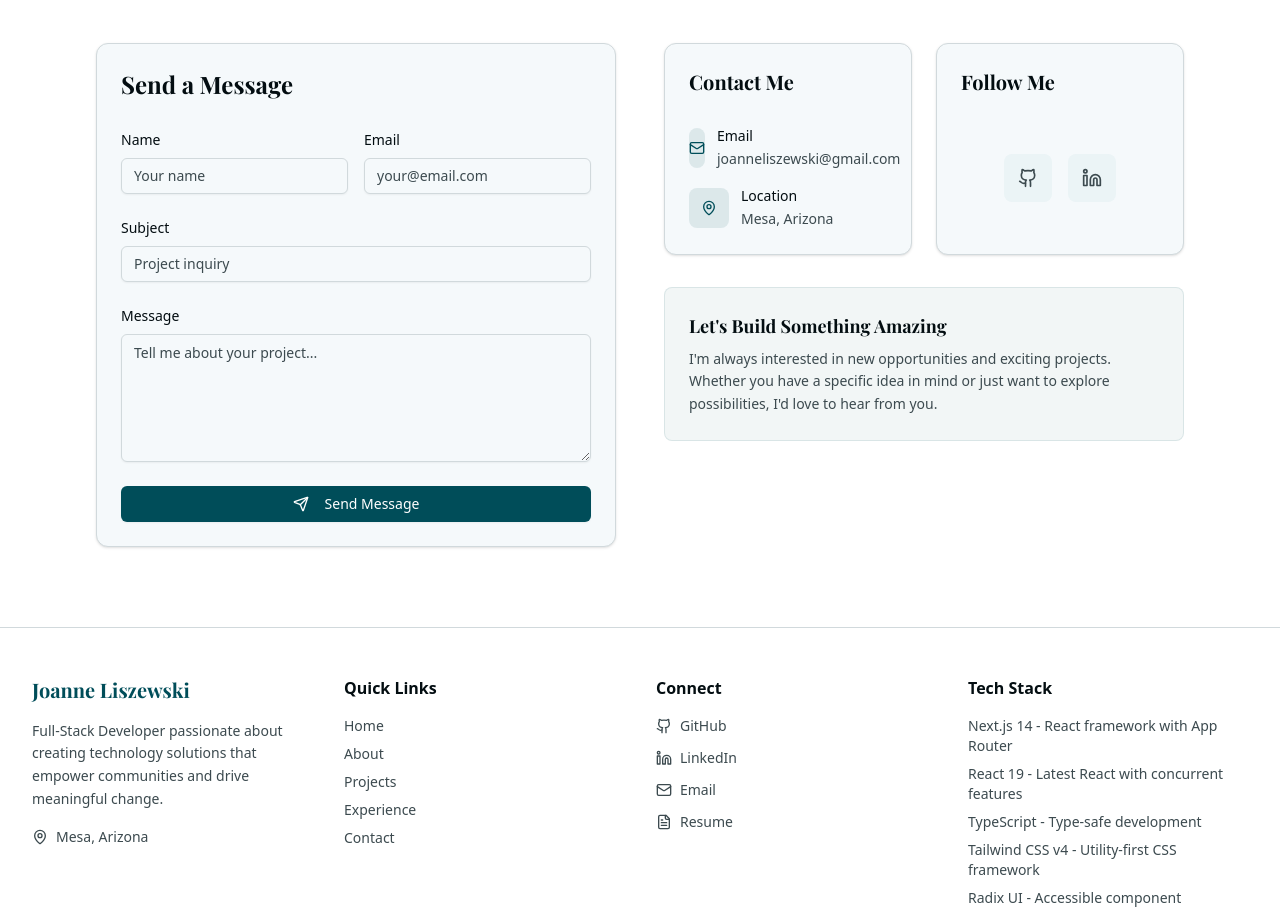
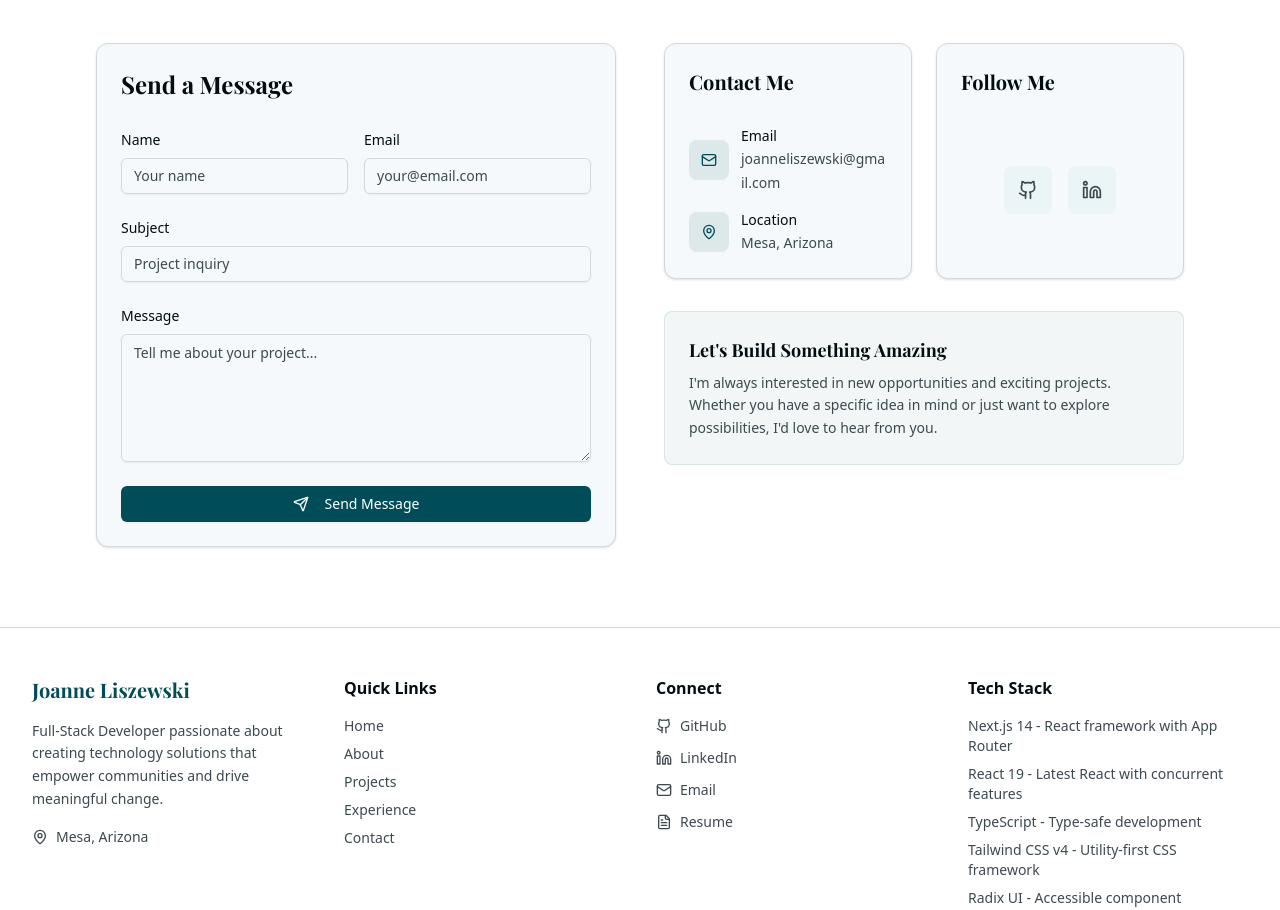
Before and after one commit to Jozewski/JLportfolio, a Next.js app: page / in a window 1280 px wide. Shown: the part 8240-9150 px from the top of the page. Built offline with nearby package versions, Linux system fonts and the light colour scheme; a web font is replaced by a local one.

Commit message:
Bug Fix.

```diff
--- a/components/contact.tsx
+++ b/components/contact.tsx
@@ -204,15 +204,16 @@ const handleSubmit = async (e: React.FormEvent) => {
                 </CardHeader>
                 <CardContent className="space-y-4">
                   {contactInfo.map((info, index) => (
-                    <div key={index} className="flex items-center gap-3">
-                      <div className="w-10 h-10 bg-primary/10 rounded-lg flex items-center justify-center">
+                    <div key={index} className="flex items-center gap-3 flex-wrap break-all">
+                      <div className="w-10 h-10 bg-primary/10 rounded-lg flex items-center justify-center flex-shrink-0">
                         <info.icon className="h-4 w-4 text-primary" />
                       </div>
-                      <div>
+                      <div className="min-w-0 flex-1">
                         <div className="font-medium text-foreground text-sm">{info.label}</div>
                         <a
                           href={info.href}
-                          className="text-muted-foreground hover:text-primary transition-colors text-sm"
+                          className="text-muted-foreground hover:text-primary transition-colors text-sm break-all"
+                          style={{ wordBreak: 'break-all' }}
                         >
                           {info.value}
                         </a>
```
